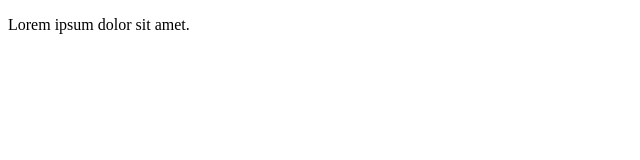
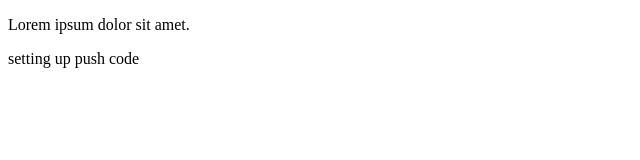
Before and after one commit to Sunny-2610/Learn-git, a plain HTML site: page index.html in a window 1280 px wide. Shown: the whole page, without its empty margins (0-640 px from the left). Drawn offline with Linux system fonts and the light colour scheme.

Commit message:
learning

```diff
--- a/index.html
+++ b/index.html
@@ -7,5 +7,6 @@
 </head>
 <body>
     <p>Lorem ipsum dolor sit amet.</p>
+    <P> setting up push code</P>
 </body>
 </html>
```
